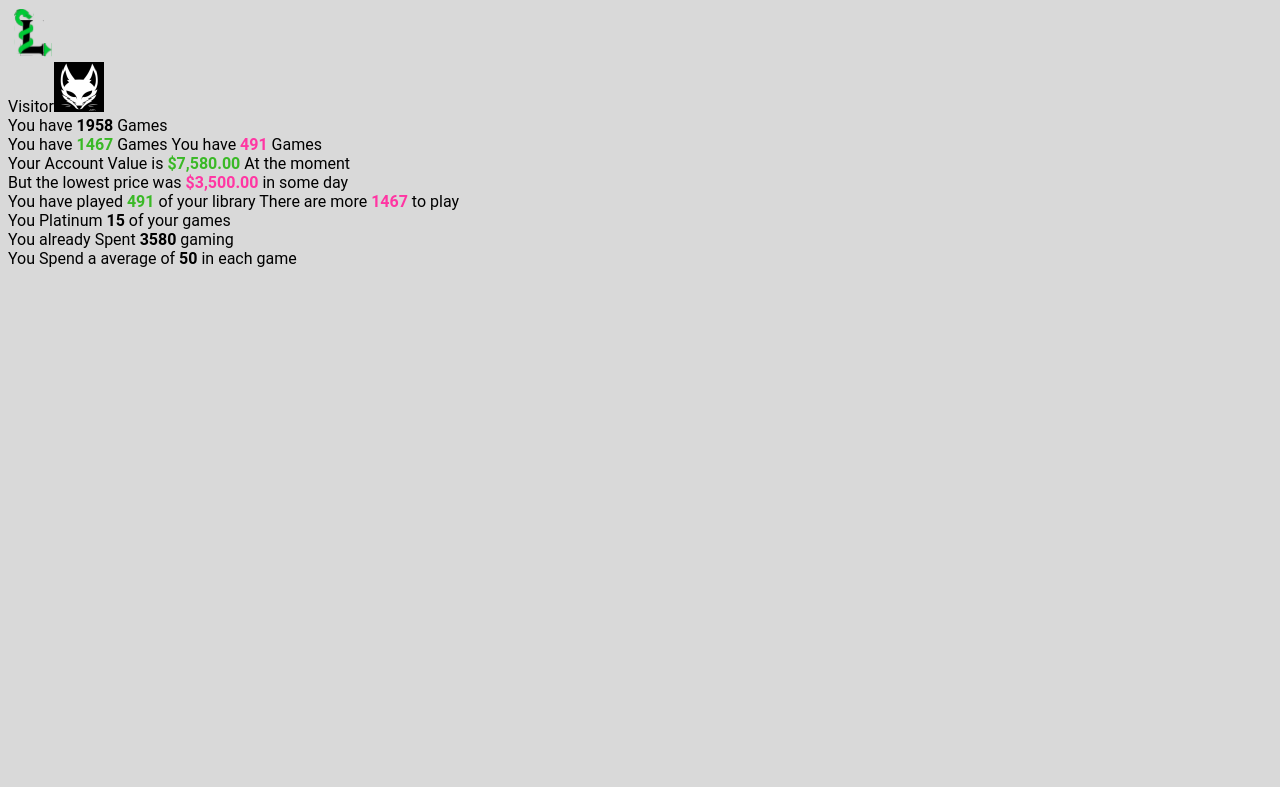
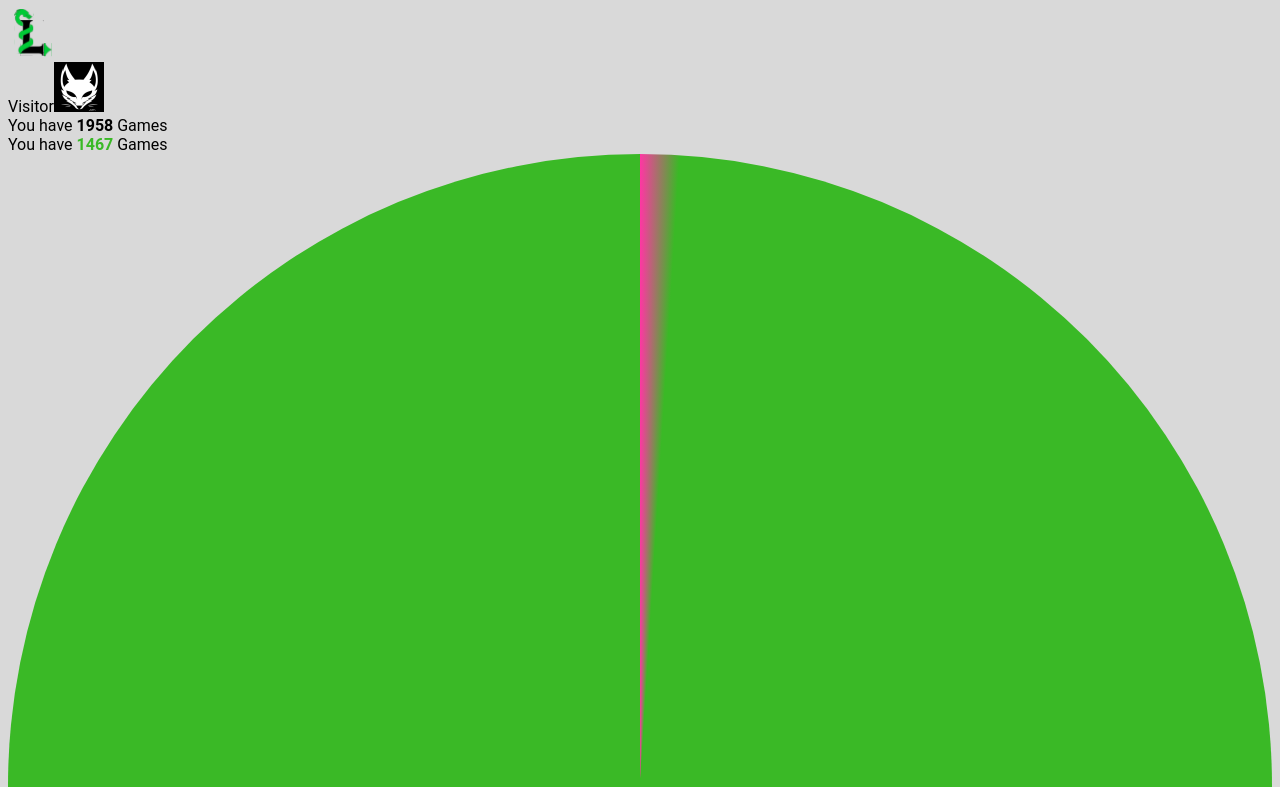
Before and after one commit to Ladon-Games/ladon, a Nuxt app: page / in a window 1280 px wide. Shown: the top 787 px of the page. Built offline with nearby package versions, Linux system fonts and the light colour scheme.

Commit message:
Pizza charts working like a charm

```diff
--- a/components/boxData.vue
+++ b/components/boxData.vue
@@ -1,7 +1,7 @@
 <template>
   <div class="_o-layout__item _tac _mvxxs">
     <span :class="props.graphContent ? '_df' : ''" class="_bgwhite _p _bdrs4 _elevation2">
-      <span :class="props.graphContent ? '_6/12' : ''">
+      <span :class="props.graphContent ? '_4/12' : ''">
         {{ props.simpleContent.topText }}
         <strong class="_db _fz24 _pvxs"
           :class="props.simpleContent.specialColor ? `_${props.simpleContent.specialColor}` : ''">
@@ -13,7 +13,10 @@
         {{ props.simpleContent.bottomText }}
       </span>
 
-      <span v-if="props.graphContent" class="_6/12">
+      <PizzaGraph v-if="props.graphContent" :first-number="props.simpleContent.mainValue"
+        :second-number="props.graphContent.mainValue" />
+
+      <span v-if="props.graphContent" class="_4/12">
         {{ props.graphContent.topText }}
         <strong class="_db _fz24 _pvxs"
           :class="props.graphContent.specialColor ? `_${props.graphContent.specialColor}` : ''">
@@ -30,6 +33,7 @@
 
 <script setup lang="ts">
 import { PropType } from 'vue';
+import PizzaGraph from './pizzaGraph.vue';
 
 interface IContent {
   topText: string,
--- /dev/null
+++ b/components/pizzaGraph.vue
@@ -0,0 +1,37 @@
+<template>
+  <div class="pizza" :style="{ '--percentage': percentage }"></div>
+</template>
+
+<script setup lang="ts">
+import { ref, watch } from 'vue';
+
+const props = defineProps({
+  firstNumber: { type: Number, required: true },
+  secondNumber: { type: Number, required: true }
+})
+
+const percentage = ref<string>('0');
+
+watch(
+  () => props.firstNumber,
+  () => {
+    percentage.value = calcPercentage(props.firstNumber, props.secondNumber)
+  }
+)
+
+function calcPercentage(firstNumber: number, secondNumber: number) {
+  const totalValue = firstNumber + secondNumber;
+  const minorPercentage = totalValue / secondNumber * 10
+  return minorPercentage + '%';
+}
+
+</script>
+
+<style scoped>
+.pizza {
+  height: 100%;
+  aspect-ratio: 1/1;
+  border-radius: 50%;
+  background-image: conic-gradient(var(--pink) var(--percentage), var(--green) 1%);
+}
+</style>
--- a/layouts/default.vue
+++ b/layouts/default.vue
@@ -10,6 +10,11 @@ import HeaderComp from '~/components/headerComp.vue';
 </script>
 
 <style>
+:root {
+  --green: #3AB926;
+  --pink: #FF36A3;
+}
+
 body,
 html {
   background-color: #D9D9D9;
@@ -17,10 +22,10 @@ html {
 }
 
 ._green {
-  color: #3AB926 !important
+  color: var(--green) !important
 }
 
 ._pink {
-  color: #FF36A3 !important
+  color: var(--pink) !important
 }
 </style>
```
